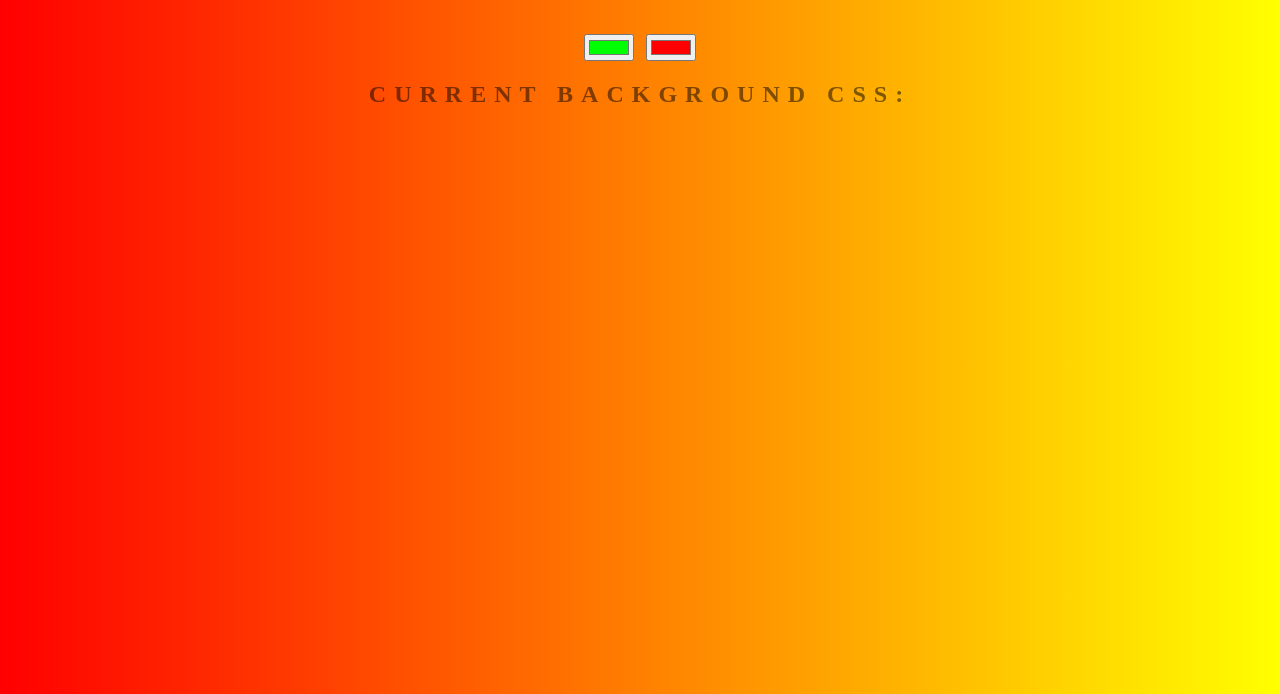
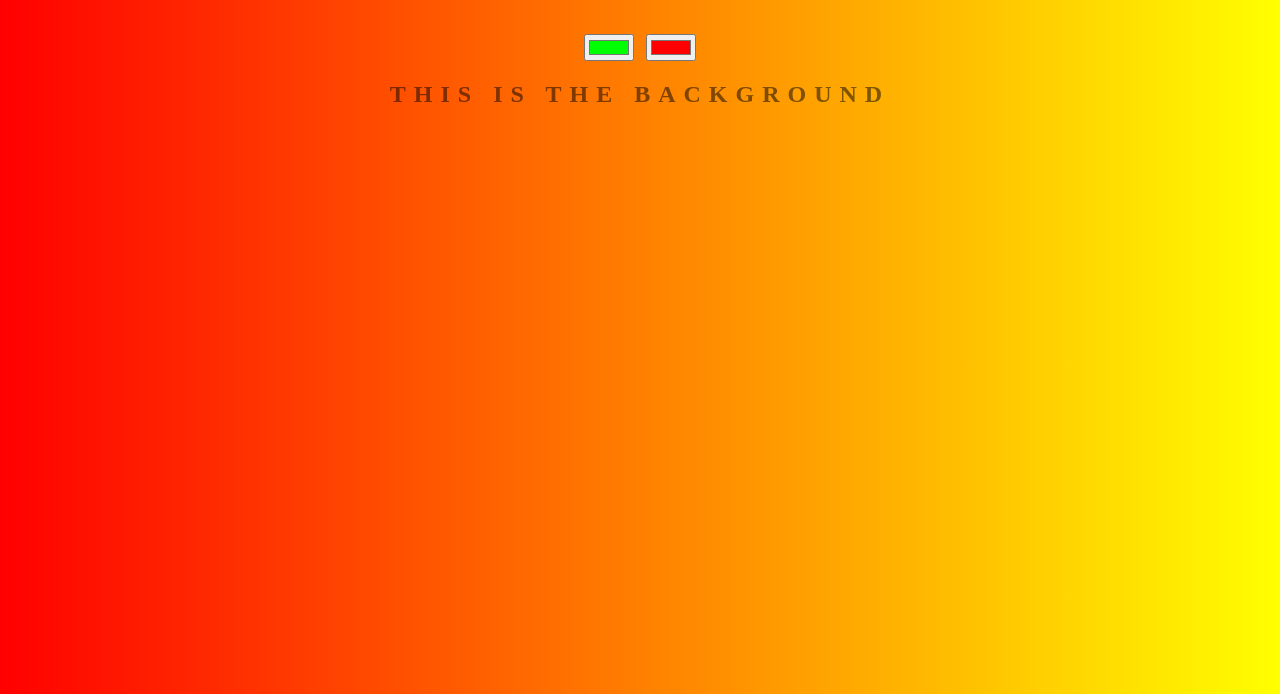
Before and after one commit to alirezahds/background-generator, a plain HTML site: page index.html in a window 1280 px wide. Shown: the part 106-800 px from the top of the page. Drawn offline with Linux system fonts and the light colour scheme.

Commit message:
changing text

```diff
--- a/index.html
+++ b/index.html
@@ -10,7 +10,7 @@
 	<h1>Cool Generator</h1>
 	<input type="color" value="#00ff00" class="color-1">
 	<input type="color" value="#ff0000" class="color-2">
-	<h2>Current Background CSS:</h2>
+	<h2>this is the background</h2>
 	<h3></h3>
 
 	<script type="text/javascript" src="script.js
```
